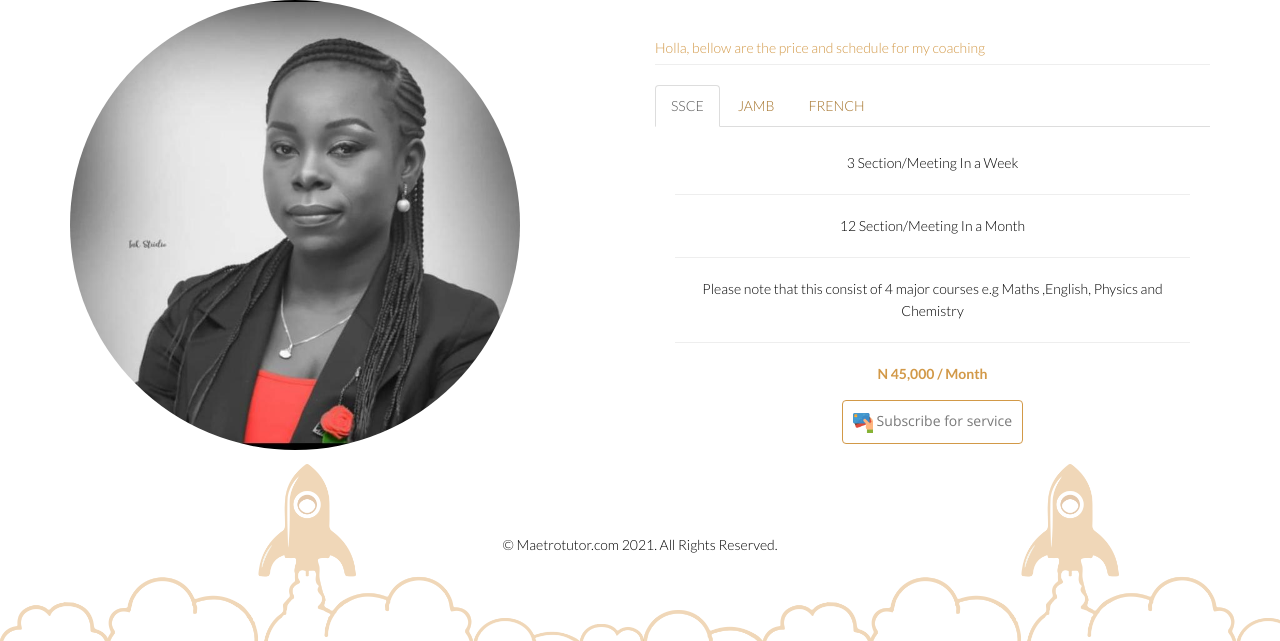
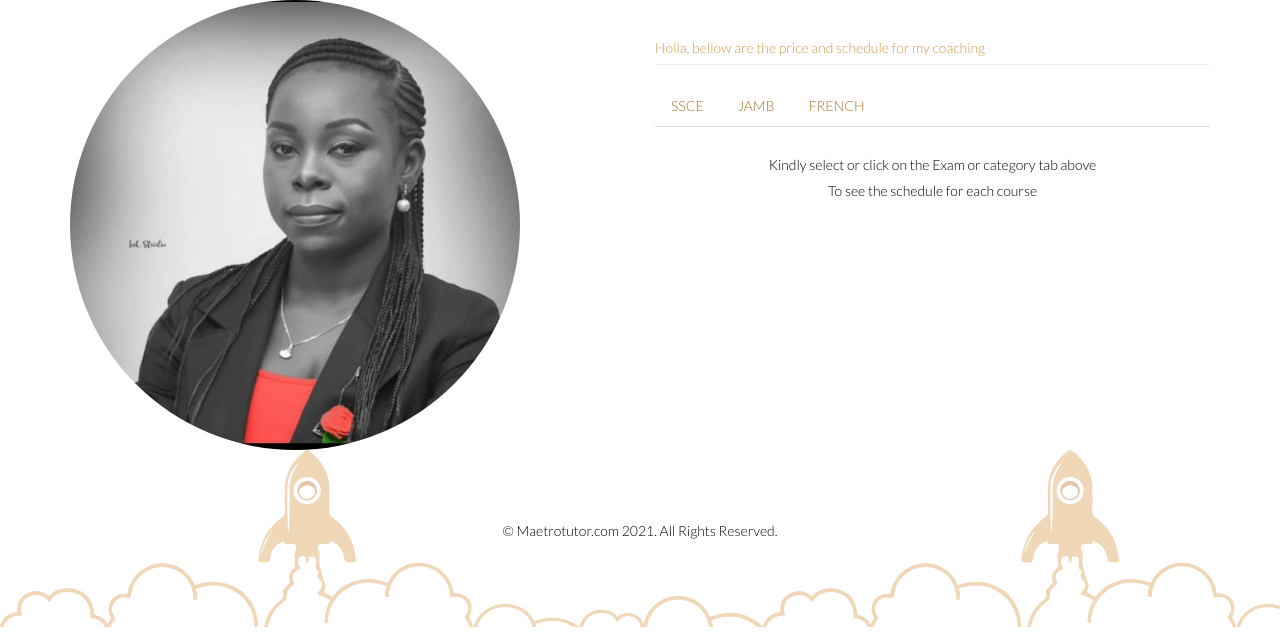
Before and after one commit to white9ja/Triangle, a Flask app: a page that uses triangle/templates/schedule.html in a window 1280 px wide. Shown: the part 172-813 px from the top of the page. Run offline with Flask 2, Linux system fonts and the light colour scheme; a user stored in the database is signed in; data comes from the database, SQL or seed files in the repository; some libraries are stand-ins or nearby versions.

Commit message:
modified my schedule module

```diff
--- a/triangle/routes.py
+++ b/triangle/routes.py
@@ -367,9 +367,10 @@ def schedule (email):
   user = User.query.get(email)
   users = User.query.filter_by(email=email)
   bios = Bio.query.filter_by(email = email)
+  services = Service.query.filter_by(email=email)
 
   # image = url_for('static', filename='user_uploads/' + str(users.image))
-  return render_template('/schedule.html',title='My Schedule', bios =bios, users = users)
+  return render_template('/schedule.html',title='Schedule', services = services, bios =bios, users = users)
 
 
 
--- a/triangle/templates/schedule.html
+++ b/triangle/templates/schedule.html
@@ -25,31 +25,32 @@
                     </div>
                     <div class="col-md-12">
                         <ul id="tab1" class="nav nav-tabs">
-                            <li class="active"><a href="#tab1-SSCE" data-toggle="tab">SSCE</a></li>
-                            <li><a href="#tab1-JAMB" data-toggle="tab">JAMB</a></li>
-                            <li><a href="#tab1-FRENCH" data-toggle="tab">FRENCH</a></li>
+                           {% for service in services %}
+                            <li class="active-in"><a  href="#tab1-{{service.name}}" data-toggle="tab">{{service.name}}</a></li>
+                           {% endfor %}
                         </ul>
-                        <div class="tab-content">
-                            <div class="tab-pane fade active in" id="tab1-SSCE">
+                        <div class="tab-content" style="">
+                         {% for service in services %}
+                            <div class="tab-pane fade" id="tab1-{{service.name}}">
                             <div style="padding: 5px 20px; ">
                             <center>
-                                <p>3 Section/Meeting In a Week</p>
+                                <p>{{service.meeting}} Section/Meeting In a Week <small style="background-color: #00b300;color:#ffffff; padding: 7px 10px; border-radius:3px; font-size: 9px">{{service.available}}</small></p>
                                 <hr>
-                                <p>12 Section/Meeting In a Month</p>
+                                <p>{{ 4 * service.meeting|int}} Section/Meeting In a Month</p>
                                 <hr>
-                                <p>Please note that this consist of 4 major courses e.g Maths ,English, Physics and Chemistry</p>
+                                <p>{{service.description}}</p>
                                 <hr>
-                                <p style="color:#d29948; font-weight: bold">N 45,000 / Month</p>
+                                <p style="color:#d29948; font-weight: bold">{{service.price}} / Month</p>
                                 <p> <a href="#" class="btn btn-common capitalize" style="border-color:#d29948; padding: 10px 10px; margin: 5px"> <img src="/static/images/new/debit-card.png" style="width:20px; height:20px"> Subscribe for service </a></p>
                             </center>
                             </div>
+
+
                             </div>
-                            <div class="tab-pane fade" id="tab1-JAMB">
-                                <p>Food truck fixie locavore, accusamus mcsweeney's marfa nulla single-origin coffee squid. Exercitation +1 labore velit, blog sartorial PBR leggings next level wes anderson artisan four loko farm-to-table craft beer twee. Qui photo booth letterpress, commodo enim craft beer mlkshk aliquip jean shorts ullamco ad vinyl cillum PBR. Homo nostrud organic, assumenda labore aesthetic magna delectus mollit. Keytar helvetica VHS salvia yr, vero magna velit sapiente labore stumptown. Vegan fanny pack odio cillum wes anderson 8-bit, sustainable jean shorts beard ut DIY ethical culpa terry richardson biodiesel. Art party scenester stumptown, tumblr butcher vero sint qui sapiente accusamus tattooed echo park.</p>
-                            </div>
-                            <div class="tab-pane fade" id="tab1-FRENCH">
-                                <p>Etsy mixtape wayfarers, ethical wes anderson tofu before they sold out mcsweeney's organic lomo retro fanny pack lo-fi farm-to-table readymade. Messenger bag gentrify pitchfork tattooed craft beer, iphone skateboard locavore carles etsy salvia banksy hoodie helvetica. DIY synth PBR banksy irony. Leggings gentrify squid 8-bit cred pitchfork. Williamsburg banh mi whatever gluten-free, carles pitchfork biodiesel fixie etsy retro mlkshk vice blog. Scenester cred you probably haven't heard of them, vinyl craft beer blog stumptown. Pitchfork sustainable tofu synth chambray yr.</p>
-                            </div>
+
+                            {% endfor %}
+                         <center>  <h5>Kindly select or click on the Exam or category tab above </h5></center>
+                         <center><h5>To see the schedule for each course</h5></center>
                         </div>
                     </div>
 
--- a/triangle/templates/services.html
+++ b/triangle/templates/services.html
@@ -49,7 +49,8 @@
                             </div>
 
                             {% endfor %}
-
+                             <center>  <h5>Kindly select or click on the Exam or category tab above </h5></center>
+                         <center><h5>To edit / delete any schedule of your choice</h5></center>
                         </div>
                     </div>
 
```
